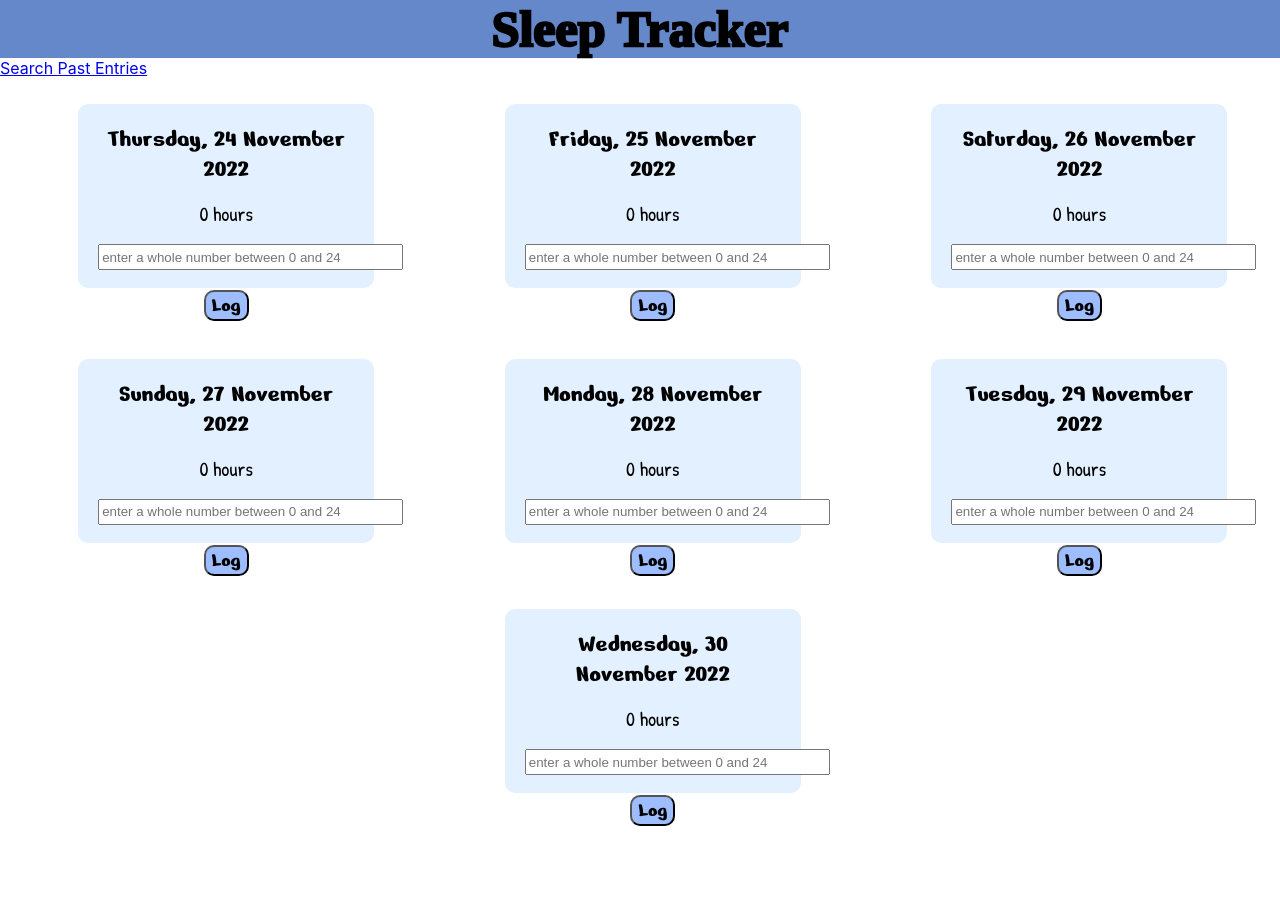
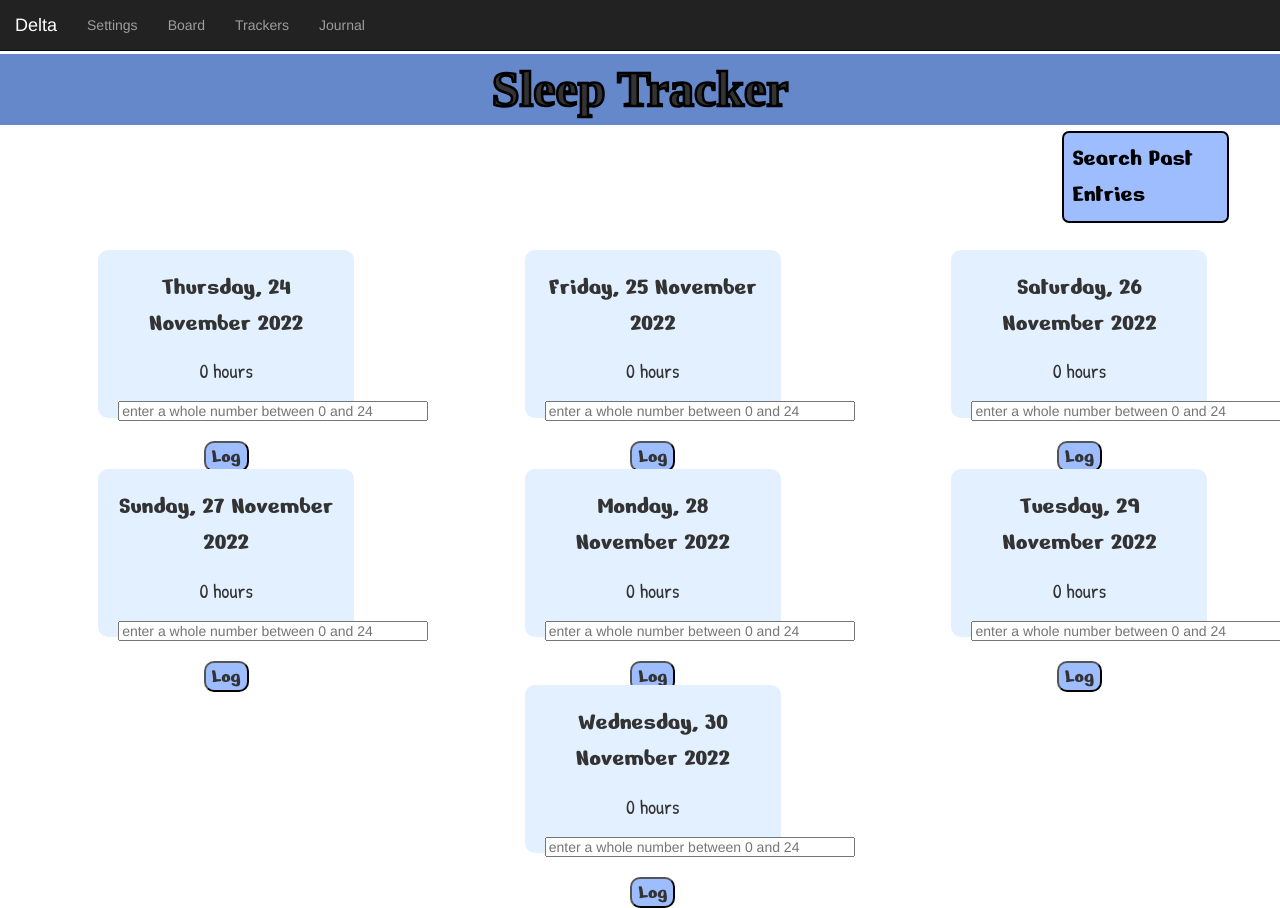
Before and after one commit to esha-sidhu/Delta, a React (Create React App) app in the folder delta/: page /sleeptracker in a window 1280 px wide. Before the commit the page ends 826 px from the top, so only its background shows below. Built offline with nearby package versions, Linux system fonts and the light colour scheme; no server answers; the database is empty; sample sign-in values are in the browser's storage; a web font is replaced by a local one.

Commit message:
implements and styles navigation for sleep tracker

```diff
--- a/delta/src/components/pages/sleeptracker.js
+++ b/delta/src/components/pages/sleeptracker.js
@@ -3,6 +3,7 @@ import {addDoc, collection, getDocs, query, where, updateDoc, getFirestore, doc}
 import {database, author} from '../../firebase';
 import {Link} from "react-router-dom";
 import '../../styles/sleeptrackerstyle.css'
+import Navigation from './navbar'
 
 const week = [new Date()]
 week[0].setHours(0, 0, 0, 0);
@@ -267,8 +268,11 @@ class SleepTracker extends React.Component {
     render() {
         return (
         <div className='page'>
+        <Navigation/>
+        <div className='wrap-top'>
         <div className='title'>Sleep Tracker</div>
-        <Link to="/SleepTrackerSearch">Search Past Entries</Link>
+        <Link className='a' to="/SleepTrackerSearch">Search Past Entries</Link>
+        </div>
         <br/>
         <br/>
         <div className='wrap'>
--- a/delta/src/styles/sleeptrackerstyle.css
+++ b/delta/src/styles/sleeptrackerstyle.css
@@ -14,15 +14,14 @@
     font-weight: bold;
     -webkit-text-stroke: 2.5px black;
     background-color: #6588CB;
-
+    margin-top: -0.5%;
 }
 
 .box {
     text-align: center;
-    margin-top: 0.5%;
     margin-left: 2%;
     width: 20vw;
-    height: 18vh;
+    height: 21vh;
     padding: 20px;
     text-align: center;
     background-color: #E3F0FF;
@@ -47,12 +46,14 @@
 .wrap {
     display: flex;
     justify-content: space-around;
+    margin-bottom: -1%;
+    margin-top: -1%;
 }
 
 .wrap-two {
     display: flex;
     justify-content: space-around;
-    padding-top: 60px;
+    padding-top: 4.75%;
 }
 
 .button {
@@ -74,3 +75,35 @@
     box-shadow: 0 3px black;
     transform: translateY(2px);
   }
+
+.a {
+    background-color: #9DBDFF;
+    color: black;
+    font-size: 25px;
+    font-family: 'Nerko One';
+    border-radius: 7px;
+    border: 2px solid black;
+    cursor: pointer;
+    text-decoration: none;
+    margin-left: 83%;
+    margin-right: 4%;
+    padding: 8px;
+    margin-top: 0.5%;
+}
+
+.a:hover {
+    background-color: #6588CB;
+    text-decoration: none;
+    color: black;
+}
+
+.a:active {
+    background-color: #6588CB;
+    box-shadow: 0 3px black;
+    transform: translateY(2px);
+}
+
+.wrap-top {
+    display: flex;
+    flex-direction:column;
+}
```
